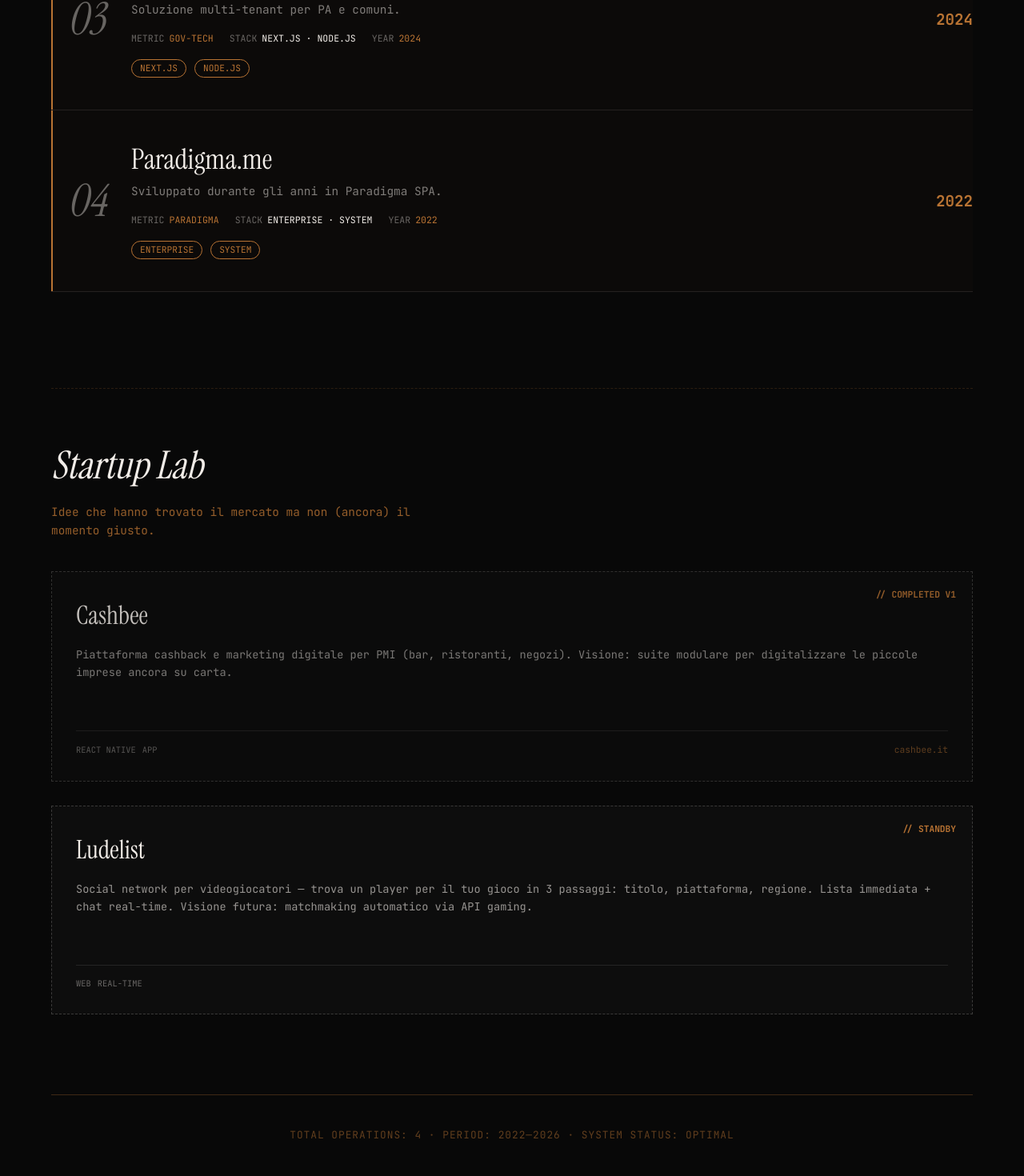
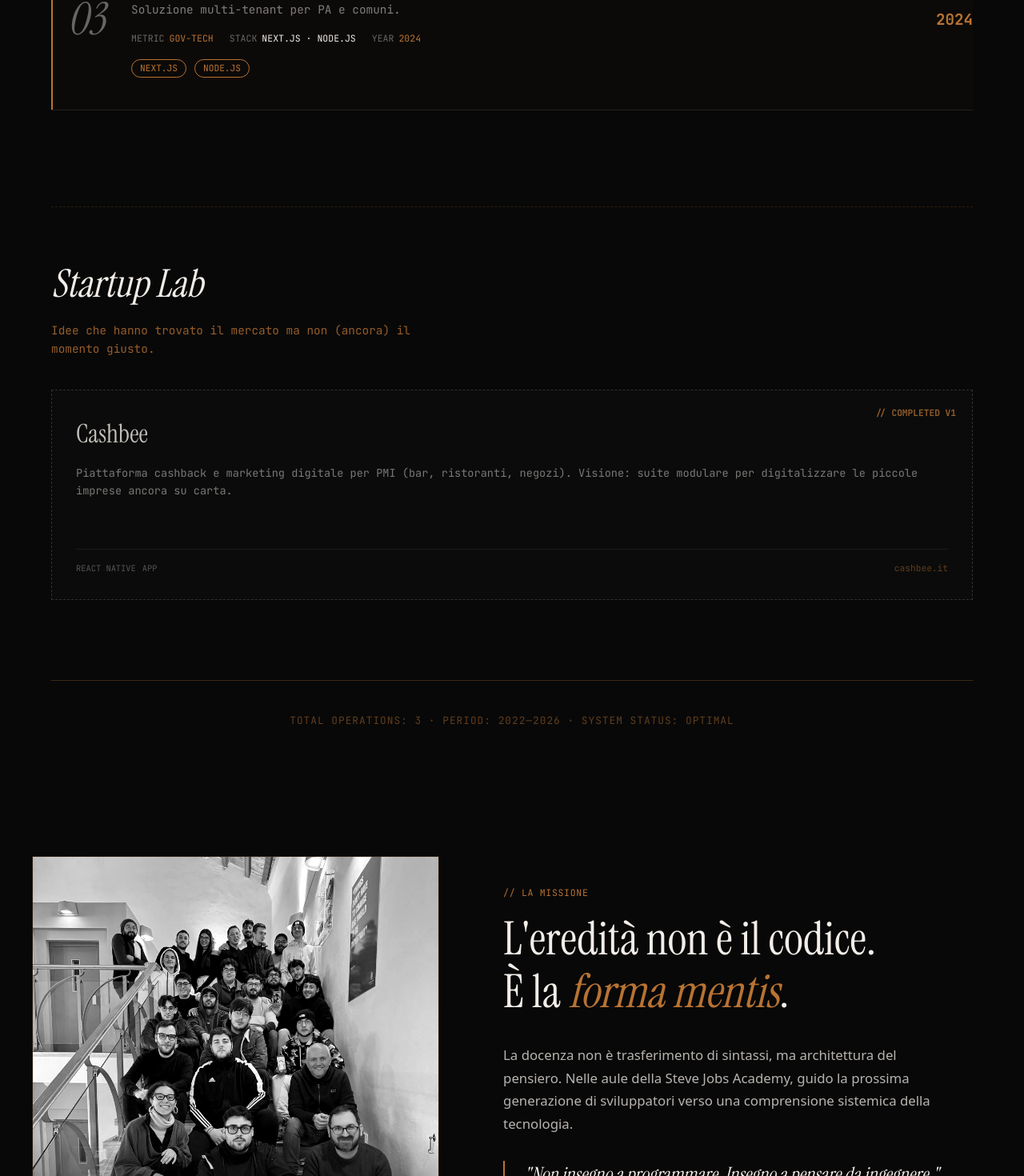
Before and after one commit to Flame0510/micheletornello.com, a Next.js app: page / in a window 1280 px wide. Shown: the part 4787-6257 px from the top of the page at 80% size. Built offline with nearby package versions, Linux system fonts and the light colour scheme.

Commit message:
fix: remove paradigma.me and ludelist from portfolio (direct fix)

```diff
--- a/src/components/sections/PortfolioSection.tsx
+++ b/src/components/sections/PortfolioSection.tsx
@@ -31,15 +31,6 @@
     year: '2024',
     metric: 'GOV-TECH',
   },
-  {
-    id: 'MT-OP-002',
-    num: '04',
-    name: 'Paradigma.me',
-    tagline: 'Sviluppato durante gli anni in Paradigma SPA.',
-    stack: ['Enterprise', 'System'],
-    year: '2022',
-    metric: 'PARADIGMA',
-  },
 ];
 
 const startupLab = [
@@ -52,13 +43,7 @@
     status: '// COMPLETED V1',
     standby: true
   },
-  {
-    id: 'LAB-002',
-    name: 'Ludelist',
-    description: 'Social network per videogiocatori — trova un player per il tuo gioco in 3 passaggi: titolo, piattaforma, regione. Lista immediata + chat real-time. Visione futura: matchmaking automatico via API gaming.',
-    stack: ['Web', 'Real-time'],
-    status: '// STANDBY'
-  }
+
 ];
 
 function ProjectItem({ project, index }: { project: typeof projects[0]; index: number }) {
```
